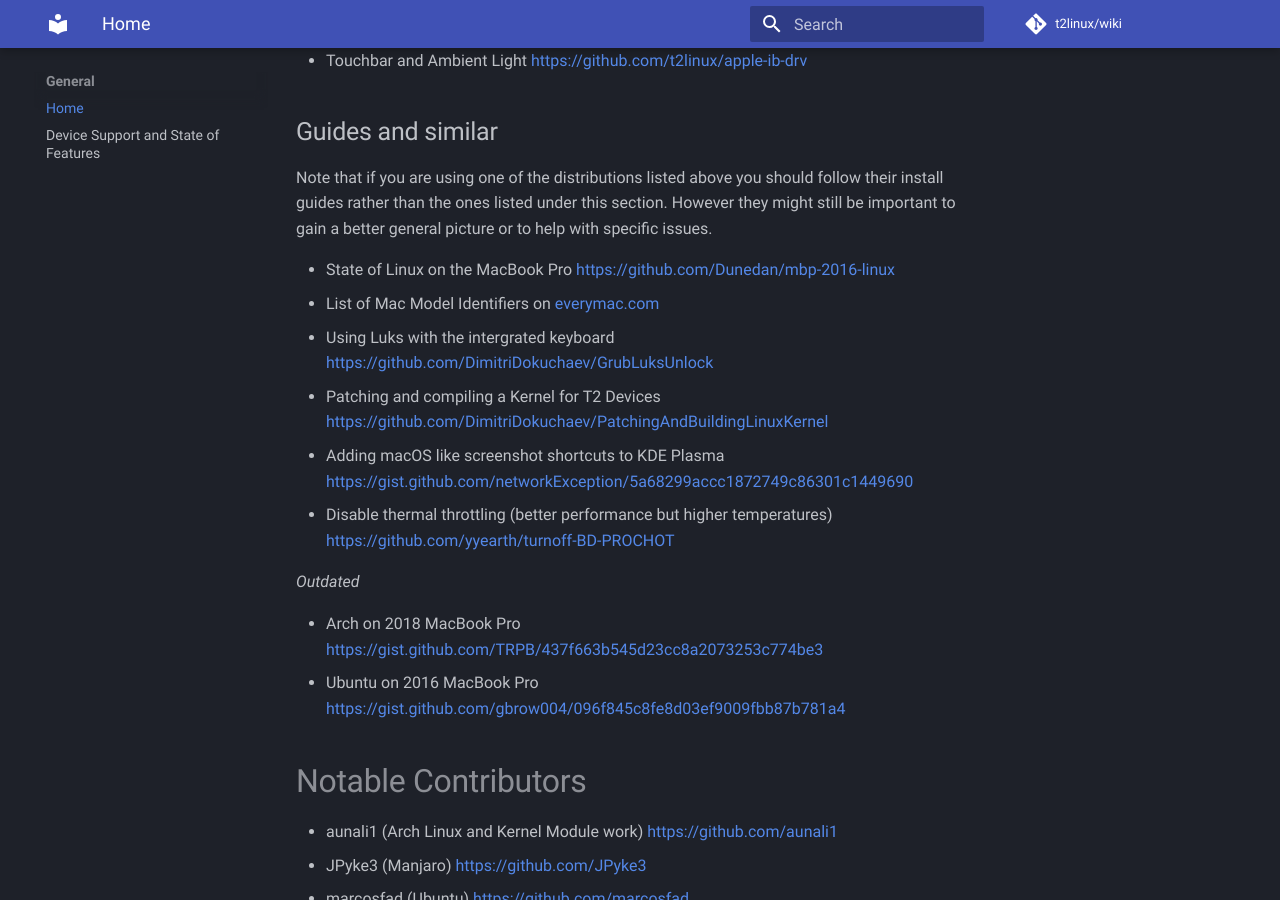
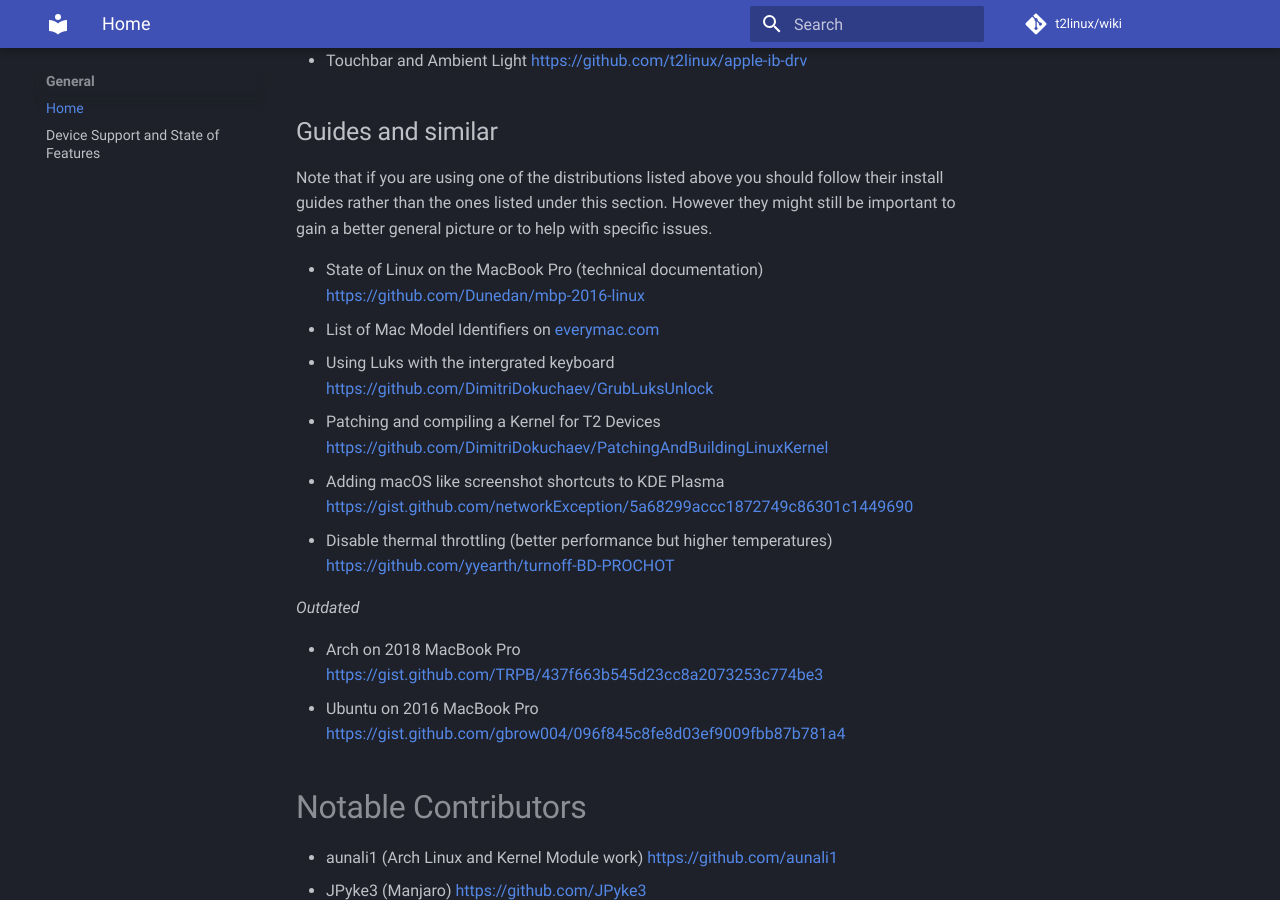
Before and after one commit to t2linux/wiki, an MkDocs documentation site: the page built from docs/index.md, in a window 1280 px wide and 900 px high, scrolled down 1147 px. Built offline with MkDocs 1.6.1 and Material for MkDocs 9.7.7, drawn with Linux system fonts in a browser that asks for light colours; comment, search, counter and statistics services are not loaded.

Commit message:
Index: Clarify role of mbp-2016-linux guide link
As currently discussed in https://github.com/Dunedan/mbp-2016-linux/pull/171,
the t2linux wiki is more of a user centric approch to documentation. It's still
valuable to have technical documentation, the mbp-2016-linux repository
provides exactly that. For someone looking for such documentation,
it might previously not have been clear that "State of Linux on the MacBook Pro"
refercenes it.

```diff
--- a/docs/index.md
+++ b/docs/index.md
@@ -36,7 +36,7 @@ The following repos contain kernel modules for said support.
 
 Note that if you are using one of the distributions listed above you should follow their install guides rather than the ones listed under this section. However they might still be important to gain a better general picture or to help with specific issues.
 
-- State of Linux on the MacBook Pro [https://github.com/Dunedan/mbp-2016-linux](https://github.com/Dunedan/mbp-2016-linux)
+- State of Linux on the MacBook Pro (technical documentation) [https://github.com/Dunedan/mbp-2016-linux](https://github.com/Dunedan/mbp-2016-linux)
 - List of Mac Model Identifiers on [everymac.com](https://everymac.com/systems/by_capability/mac-specs-by-machine-model-machine-id.html)
 - Using Luks with the intergrated keyboard [https://github.com/DimitriDokuchaev/GrubLuksUnlock](https://github.com/DimitriDokuchaev/GrubLuksUnlock)
 - Patching and compiling a Kernel for T2 Devices [https://github.com/DimitriDokuchaev/PatchingAndBuildingLinuxKernel](https://github.com/DimitriDokuchaev/PatchingAndBuildingLinuxKernel)
```
